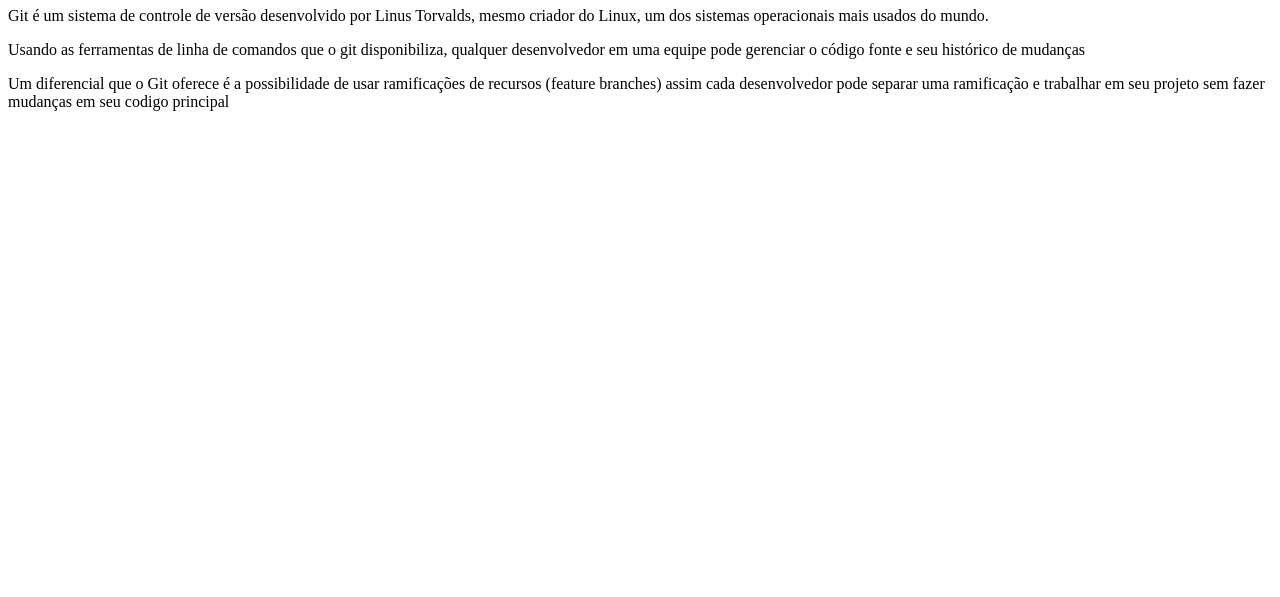
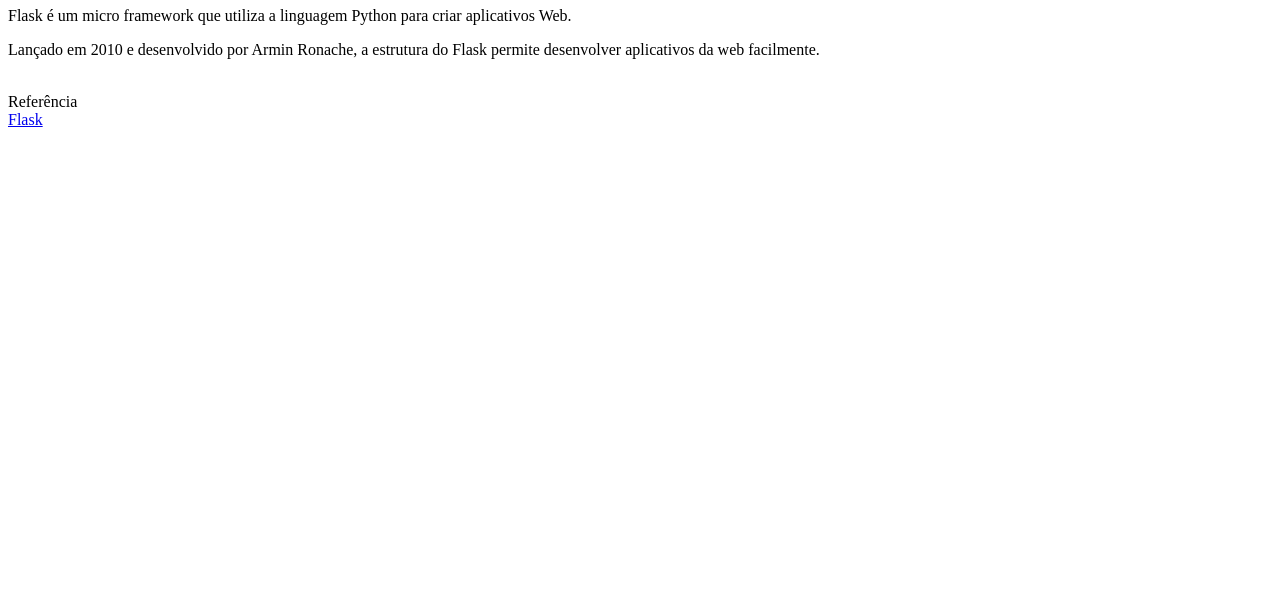
Before and after one commit to Hyonas1S6/Projeto-final, a plain HTML site: page Conteúdo/Flask.html in a window 1280 px wide. Shown: the part 203-800 px from the top of the page. Drawn offline with Linux system fonts and the light colour scheme.

Commit message:
add conteúdo em pytest e flask

```diff
--- a/Conteúdo/Flask.html
+++ b/Conteúdo/Flask.html
@@ -19,12 +19,18 @@
         <a href="/Conteúdo/Flask.html"><img src="/Imagens/Flask logo.png" alt="imagem Flask" width="160" height="100"></a>
         <h1>O que é Flask</h1>
 
-        <p>Git é um sistema de controle de versão desenvolvido por Linus Torvalds, mesmo criador do Linux, um dos sistemas operacionais mais usados do mundo.</p>
+        <p>Flask é um micro framework que utiliza a linguagem Python para criar aplicativos Web.</p>
+        <p>Lançado em 2010 e desenvolvido por Armin Ronache, a estrutura do Flask permite desenvolver aplicativos da web facilmente.</p>
 
-        <p>Usando as ferramentas de linha de comandos que o git disponibiliza, qualquer desenvolvedor em uma equipe pode gerenciar o código fonte e seu histórico de mudanças</p>
 
-        <p>Um diferencial que o Git oferece é a possibilidade de usar ramificações de recursos (feature branches) assim cada desenvolvedor pode separar uma ramificação e trabalhar em seu projeto sem fazer mudanças em seu codigo principal</p>
+
 
      </main>
+
+     <footer>
+        <br>Referência<br>
+        <a href="https://blog.geekhunter.com.br/flask-framework-python/#O_que_e_o_Flask">Flask</a>
+    </footer>
+
 </body>
 </html>
```
Also changed, not shown: Conteúdo/Pytest.html (+8 -1 lines).
